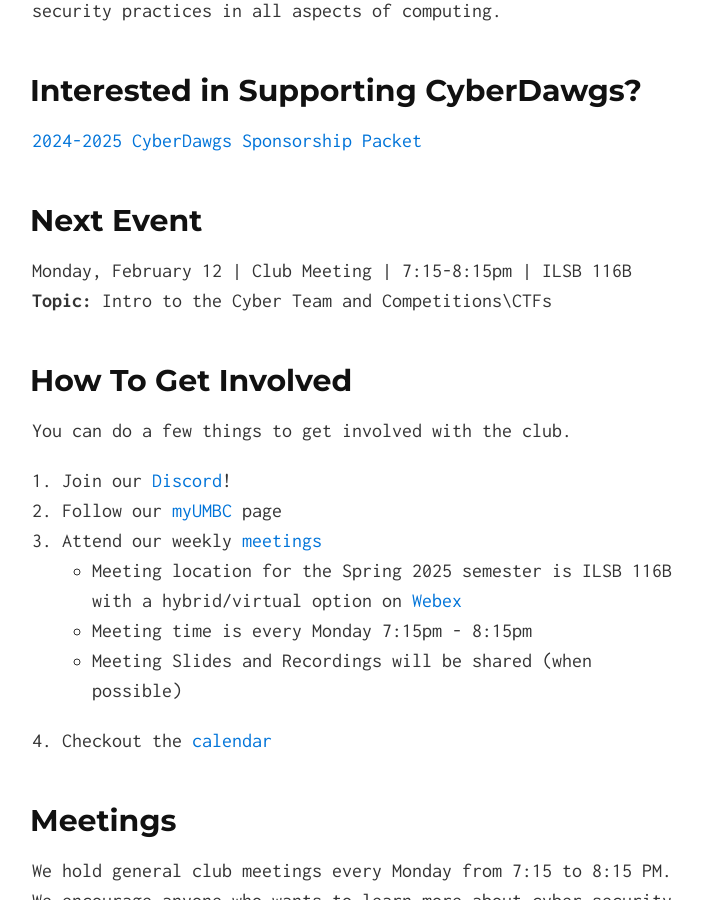
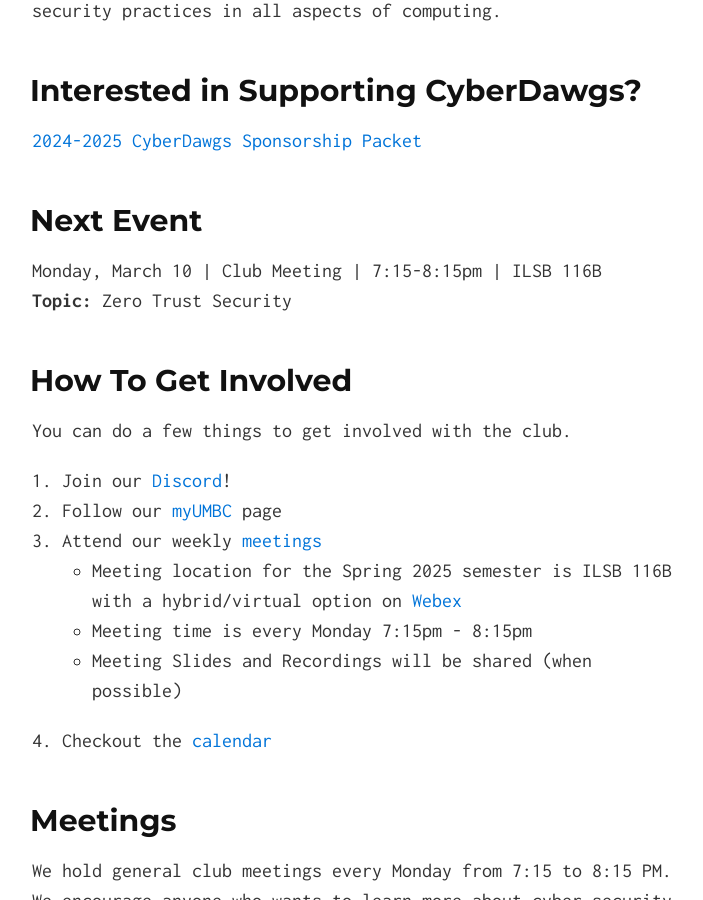
Before and after one commit to UMBCCyberDawgs/umbccyberdawgs.github.io, a Jekyll site: the page built from index.md, in a window 1280 px wide and 900 px high, scrolled down 334 px. Shown: the whole window, without its empty margins (288-991 px from the left). Built offline with Jekyll 4.4.1, drawn with Linux system fonts in a browser that asks for light colours; our own code applies the rules of GitHub Pages for plain Markdown files.

Commit message:
March 10 Update

```diff
--- a/index.md
+++ b/index.md
@@ -9,8 +9,8 @@ Welcome to the UMBC CyberDawgs homepage! We are a group of UMBC students who sha
 [2024-2025 CyberDawgs Sponsorship Packet](CyberDawgs_2024-2025_Sponsorship_Packet.pdf)
 
 ## Next Event
-Monday, February 12 | Club Meeting | 7:15-8:15pm | ILSB 116B \
-**Topic:** Intro to the Cyber Team and Competitions\CTFs
+Monday, March 10 | Club Meeting | 7:15-8:15pm | ILSB 116B \
+**Topic:** Zero Trust Security
 
 ## How To Get Involved
 
```
